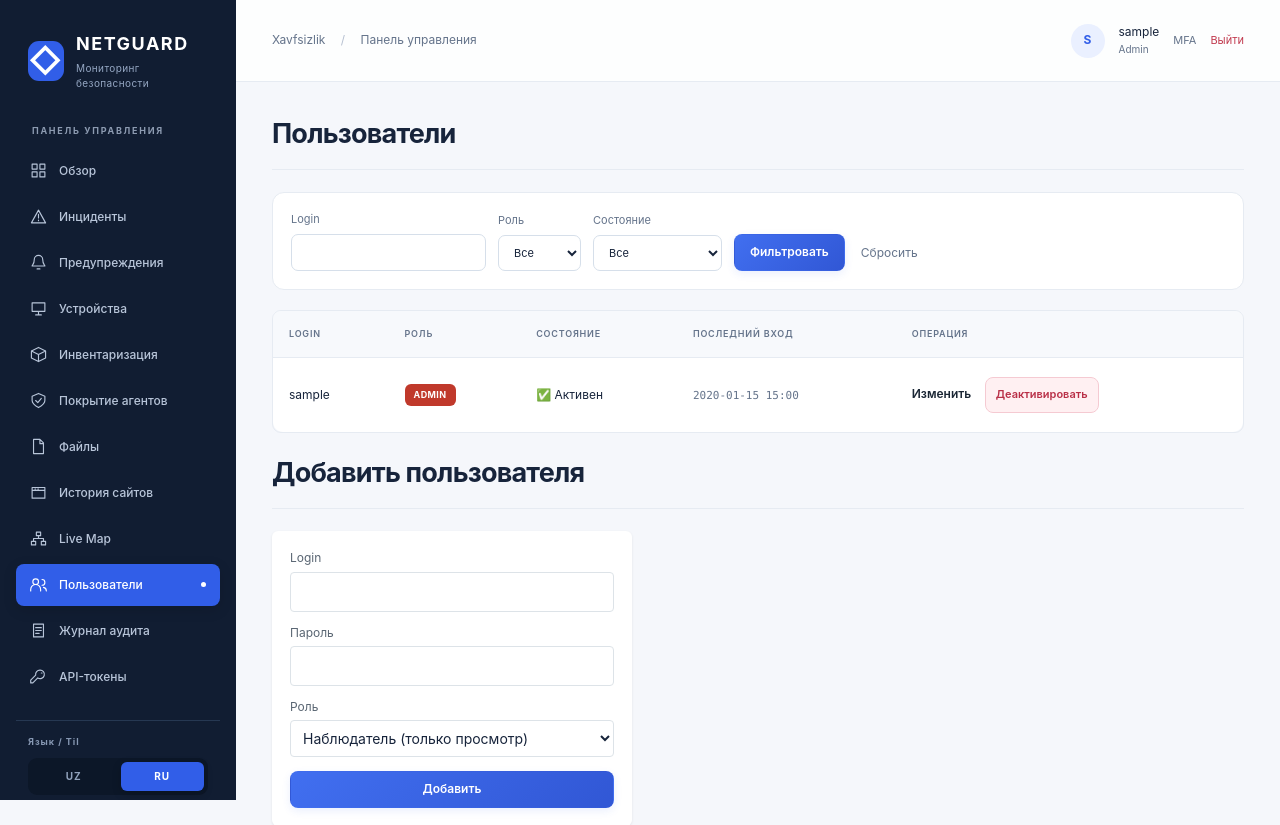
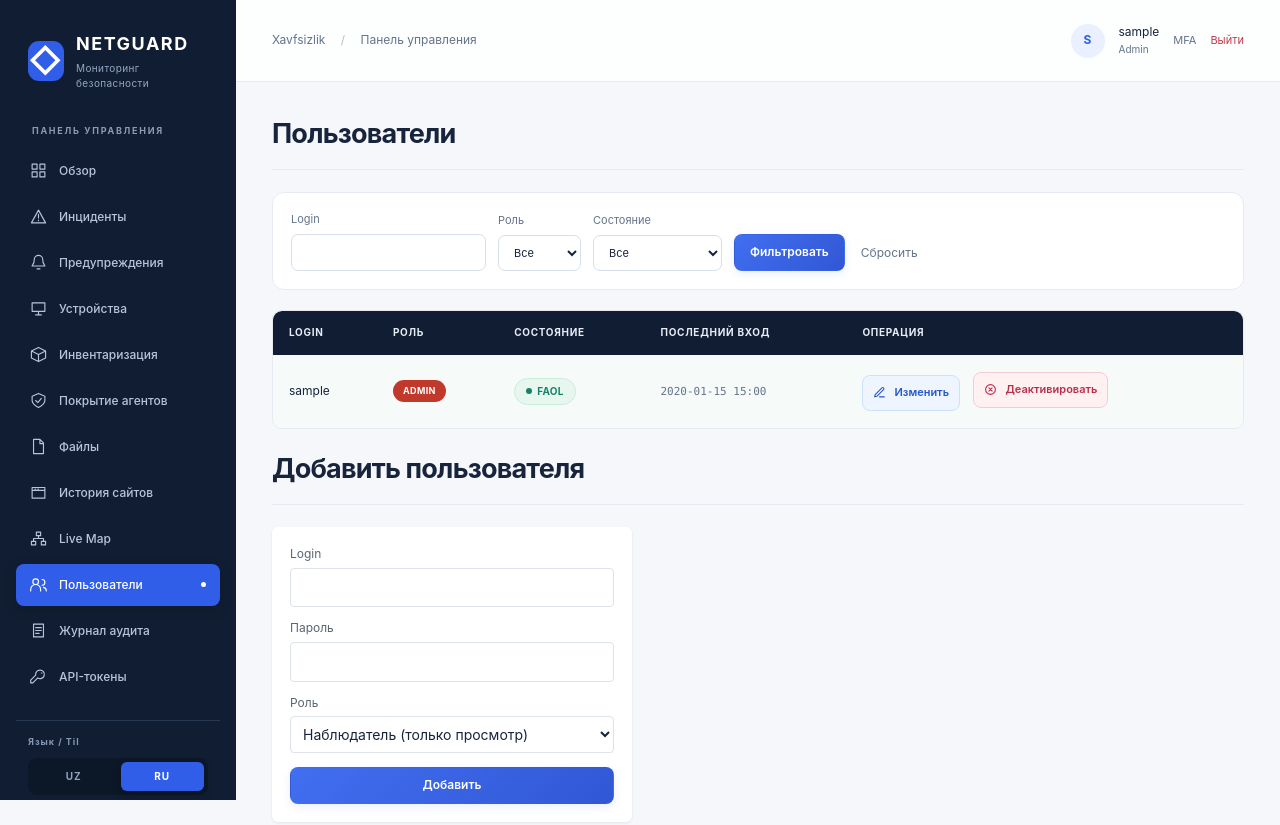
Before and after one commit to sh-isobek/network_security_system, a Flask app: page /users in a window 1280 px wide. Shown: the top 825 px of the page. Run offline with Flask 3, Linux system fonts and the light colour scheme; a user stored in the database is signed in; tables that the repository leaves empty hold one stand-in row (values such as "Sample post"); parts of the project's set-up code (start-up, migrations or seed data) failed here and were passed over.

Commit message:
Dashboard: dark table headers, pill status badges, icon action buttons
Applied a table restyle across the app to match a design the user shared:
- th: dark navy header (matches sidebar), white uppercase text
- tbody rows: soft alternating tint for long tables
- new .badge-soft (+ green/red/gray/amber) pill variant for pure status
  indicators (online/offline, active/revoked) - kept the existing solid
  .badge unchanged for severity/verdict (still needs to read as urgent)
- new .btn-outline variant + inline stroke-style SVG icons (matching the
  nav icon style already in base.html) on devices/users/api-tokens
  status badges and action buttons

Co-Authored-By: Claude Sonnet 5 <noreply@anthropic.com>

```diff
--- a/dashboard/static/dashboard.css
+++ b/dashboard/static/dashboard.css
@@ -365,21 +365,33 @@ table {
     box-shadow:var(--shadow)}
 th,td {
     text-align:left;
-    padding:16px;
+    padding:14px 16px;
     font-size:12px;
     border-bottom:1px solid var(--line)}
+/* Qorong'i sarlavha qatori - jadval qanchalik uzun bo'lmasin, ustunlar
+   nomi darhol ko'zga tashlanishi uchun (sidebar bilan bir xil --nav rangi,
+   markaning o'zi bilan izchil). */
 th {
-    background:#f7f9fc;
-    color:var(--muted);
-    font-weight:600;
+    background:var(--nav);
+    color:#e6ecf7;
+    font-weight:650;
     text-transform:uppercase;
-    font-size:9px;
-    letter-spacing:.8px;
-    white-space:nowrap}
+    font-size:10px;
+    letter-spacing:.7px;
+    white-space:nowrap;
+    border-bottom:0}
+th:first-child {
+    border-top-left-radius:9px}
+th:last-child {
+    border-top-right-radius:9px}
 tr:last-child td {
     border-bottom:0}
+/* Navbatlashgan qator foni - uzun jadvalda ko'zni qatordan
+   adashtirmaslik uchun (juft qatorlar - och rangli). */
+tbody tr:nth-child(even) td {
+    background:#f6faf8}
 tr:hover td {
-    background:#f8faff}
+    background:#eef4ff}
 .table-scroll {
     overflow-x:auto;
     border:1px solid var(--line);
@@ -389,12 +401,49 @@ tr:hover td {
     min-width:650px}
 .badge {
     display:inline-block;
-    padding:4px 9px;
-    border-radius:6px;
+    padding:4px 10px;
+    border-radius:999px;
     font-size:9px;
     font-weight:700;
     color:white;
     letter-spacing:.4px}
+/* "Soft" pill - status ko'rsatkichlari uchun (Faol/Onlayn/Bekor qilingan
+   kabi - xavf darajasi EMAS, shuning uchun qattiq to'q rang o'rniga
+   och fon + shu rangdagi matn, severity badge'lar bilan aralashib
+   ketmasligi uchun ataylab ALOHIDA klass). */
+.badge-soft {
+    display:inline-flex;
+    align-items:center;
+    gap:5px;
+    padding:5px 11px;
+    border-radius:999px;
+    font-size:10px;
+    font-weight:700;
+    letter-spacing:.3px;
+    border:1px solid transparent}
+.badge-soft:before {
+    content:"";
+    width:6px;
+    height:6px;
+    border-radius:50%;
+    background:currentColor;
+    flex-shrink:0}
+.badge-soft-green {
+    background:#e8f6f0;
+    color:var(--green);
+    border-color:#c9ecdd}
+.badge-soft-red {
+    background:#fdecee;
+    color:var(--red);
+    border-color:#f6d2d8}
+.badge-soft-gray {
+    background:#f0f2f5;
+    color:#5a6a80;
+    border-color:#e1e6ec}
+.badge-soft-amber {
+    background:#fdf3e2;
+    color:var(--amber);
+    border-color:#f5e0b8}
 .mono {
     font-family:"Cascadia Code",Consolas,monospace;
     font-size:11px;
@@ -734,6 +783,18 @@ th,td {
     color:#b92f47;
     border-color:#f5cad2;
     box-shadow:none}
+/* Och (outline) tugma - jadval ichidagi "tahrirlash"/ikkinchi darajali
+   amallar uchun (rangli asosiy tugmadan farqli, lekin oddiy `.secondary`
+   kabi neytral EMAS - rangi amal ma'nosini bildiradi). */
+.btn-outline {
+    background:#eef5ff;
+    color:#2457c9;
+    border-color:#cfe0fb;
+    box-shadow:none}
+.btn svg {
+    width:13px;
+    height:13px;
+    flex-shrink:0}
 .btn:hover {
     transform:translateY(-1px);
     box-shadow:0 5px 12px #17243b20;
--- a/dashboard/templates/api_tokens.html
+++ b/dashboard/templates/api_tokens.html
@@ -46,14 +46,14 @@
         <td class="mono">{{ t.last_used_at | local_dt('%Y-%m-%d %H:%M', 'Hech qachon') }}</td>
         <td class="mono">{{ t.expires_at | local_dt('%Y-%m-%d', 'Muddatsiz') }}</td>
         <td>
-            {% if t.revoked %}<span class="badge" style="background:#95a5a6;">Bekor qilingan</span>
-            {% else %}<span class="badge" style="background:#27ae60;">Faol</span>{% endif %}
+            {% if t.revoked %}<span class="badge-soft badge-soft-gray">Bekor qilingan</span>
+            {% else %}<span class="badge-soft badge-soft-green">Faol</span>{% endif %}
         </td>
         <td>
             {% if not t.revoked %}
             <form method="POST" action="/api-tokens/{{ t.id }}/revoke">
                 <input type="hidden" name="csrf_token" value="{{ csrf_token }}">
-                <button class="btn btn-danger" type="submit">Bekor qilish</button>
+                <button class="btn btn-danger" type="submit"><svg viewBox="0 0 24 24" aria-hidden="true" fill="none" stroke="currentColor" stroke-width="2" stroke-linecap="round"><circle cx="12" cy="12" r="9"/><path d="M9 9l6 6M15 9l-6 6"/></svg>Bekor qilish</button>
             </form>
             {% endif %}
         </td>
--- a/dashboard/templates/users.html
+++ b/dashboard/templates/users.html
@@ -38,12 +38,15 @@
     <tr>
         <td>{{ u.username }}</td>
         <td><span class="badge" style="background: {% if u.role == 'admin' %}#c0392b{% elif u.role == 'analyst' %}#e67e22{% else %}#95a5a6{% endif %};">{{ u.role | upper }}</span></td>
-        <td>{% if u.is_active %}✅ Faol{% else %}⛔ Faolsizlantirilgan{% endif %}</td>
+        <td>
+            {% if u.is_active %}<span class="badge-soft badge-soft-green">FAOL</span>
+            {% else %}<span class="badge-soft badge-soft-gray">FAOLSIZLANTIRILGAN</span>{% endif %}
+        </td>
         <td class="mono">{{ u.last_login | local_dt('%Y-%m-%d %H:%M') }}</td>
         <td>
-            <details style="display:inline-block; margin-right:10px;">
-                <summary style="display:inline; cursor:pointer; color:#1a2634; font-size:12px;">Tahrirlash</summary>
-                <form method="POST" action="/users/{{ u.id }}/edit" style="background:#f7f9fa; padding:12px; border-radius:4px; margin-top:8px; min-width:220px;">
+            <details style="display:inline-block; margin-right:10px; vertical-align:middle;">
+                <summary class="btn btn-outline" style="display:inline-flex;"><svg viewBox="0 0 24 24" aria-hidden="true" fill="none" stroke="currentColor" stroke-width="2" stroke-linecap="round" stroke-linejoin="round"><path d="M12 20h9"/><path d="M16.5 3.5a2.1 2.1 0 0 1 3 3L7 19l-4 1 1-4Z"/></svg>Tahrirlash</summary>
+                <form method="POST" action="/users/{{ u.id }}/edit" style="background:#f7f9fa; padding:12px; border-radius:8px; margin-top:8px; min-width:220px;">
                     <input type="hidden" name="csrf_token" value="{{ csrf_token }}">
                     <label style="display:block; font-size:11px; color:#5a6673; margin-bottom:4px;">Rol</label>
                     <select name="role" style="width:100%; padding:6px; border:1px solid #dde3e8; border-radius:4px; margin-bottom:10px;">
@@ -59,12 +62,12 @@
             {% if u.is_active %}
             <form method="POST" action="/users/{{ u.id }}/deactivate" style="display:inline;">
                 <input type="hidden" name="csrf_token" value="{{ csrf_token }}">
-                <button class="btn btn-danger" type="submit">Faolsizlantirish</button>
+                <button class="btn btn-danger" type="submit"><svg viewBox="0 0 24 24" aria-hidden="true" fill="none" stroke="currentColor" stroke-width="2" stroke-linecap="round"><circle cx="12" cy="12" r="9"/><path d="M9 9l6 6M15 9l-6 6"/></svg>Faolsizlantirish</button>
             </form>
             {% else %}
             <form method="POST" action="/users/{{ u.id }}/activate" style="display:inline;">
                 <input type="hidden" name="csrf_token" value="{{ csrf_token }}">
-                <button class="btn btn-success" type="submit">Faollashtirish</button>
+                <button class="btn btn-success" type="submit"><svg viewBox="0 0 24 24" aria-hidden="true" fill="none" stroke="currentColor" stroke-width="2" stroke-linecap="round" stroke-linejoin="round"><path d="M20 6 9 17l-5-5"/></svg>Faollashtirish</button>
             </form>
             {% endif %}
         </td>
```
Also changed, not shown: dashboard/templates/devices.html (+4 -4 lines).
